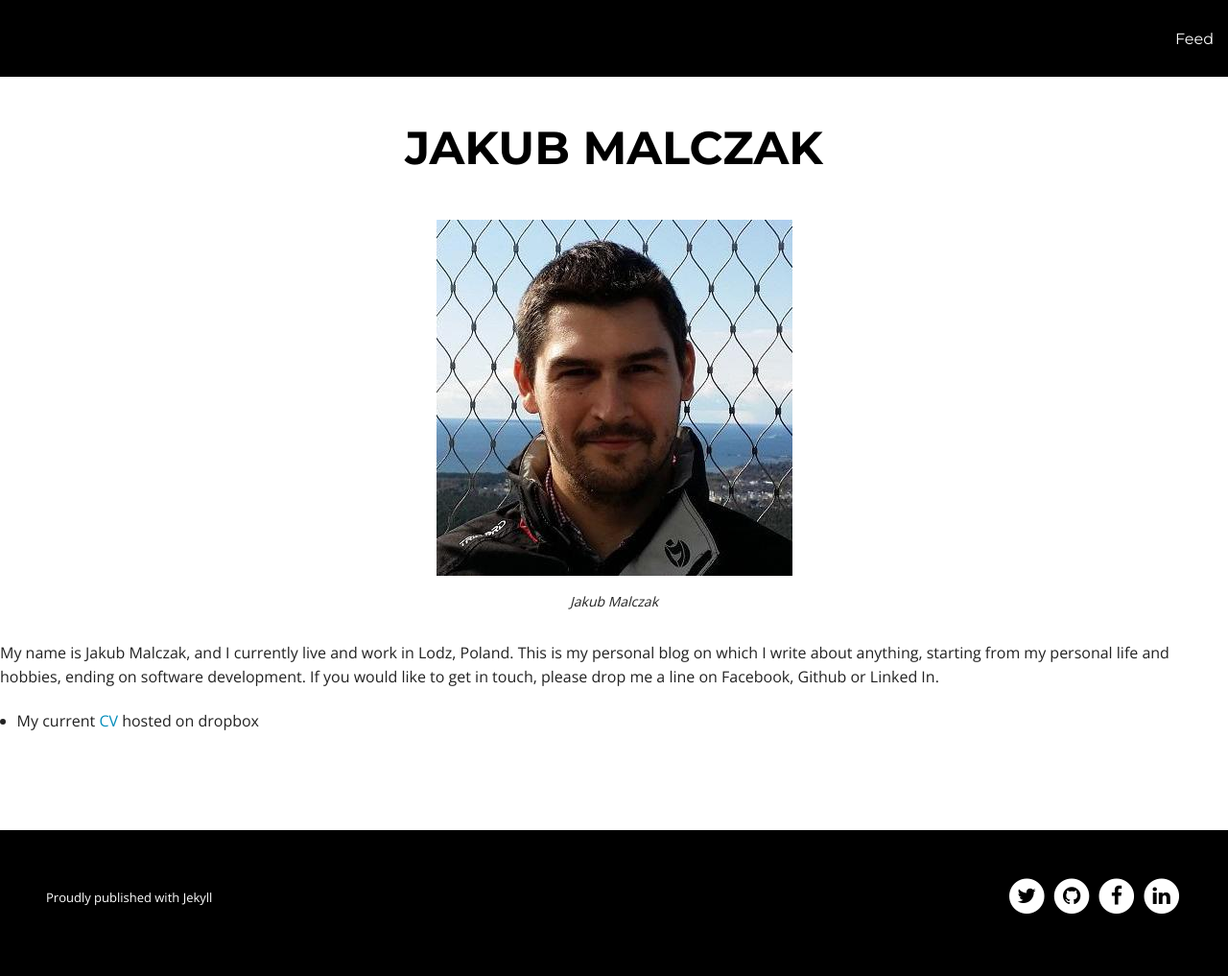
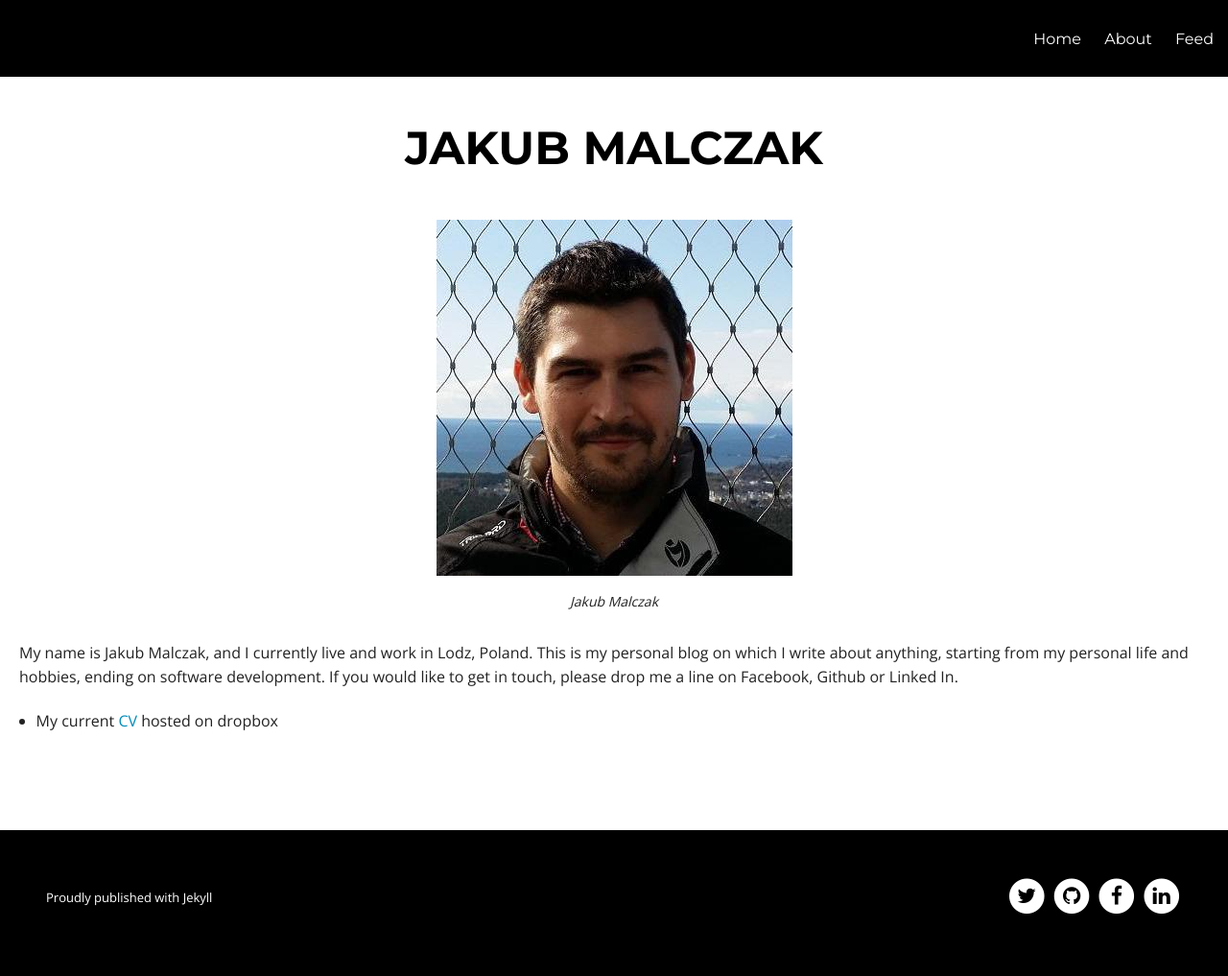
Before and after one commit to jmalczak/jmalczak.github.io, a Jekyll site: the page built from pages/about.md, in a window 1280 px wide. Shown: the whole page at 96% size. Built offline with Jekyll 4.4.1, drawn with Linux system fonts in a browser that asks for light colours; nearby versions of some CDN libraries.

Commit message:
Fixed header and style

```diff
--- a/_layouts/page.html
+++ b/_layouts/page.html
@@ -19,9 +19,11 @@
                             <li class="notepad-mobile-close-btn show-for-small text-right">
                                 <a href="#"><i class="fa fa-times"></i></a>
                             </li>
-                            {% for link in site.links %}                    <li>{% if link.external %}
-                            <a href="{{ link.url }}">{{ link.title }}</a>
-                                <a href="{{ site.url }}{{ link.url }}">{{ link.title }}</a>
+                            {% for link in site.links %}
+                                <li>{% if link.external %}
+                                    <a href="{{ link.url }}">{{ link.title }}</a>
+                                {% else %}
+                                    <a href="{{ site.url }}{{ link.url }}">{{ link.title }}</a>
                                 {% endif %}</li>
                             {% endfor %}
                             <li><a href="{{ site.url }}/feed.xml" title="Atom/RSS feed"><i class="icon-rss"></i> Feed</a>
--- a/assets/css/post.css
+++ b/assets/css/post.css
@@ -532,7 +532,7 @@ body,
 /* Page conent */
 
 .notepad-page-content {
-    margin: 0 auto;
+    margin: 0px 20px 0px 20px;
     padding: 0 0 5rem;
 }
 .notepad-page-content > div:not(.notepad-page-title) {
```
